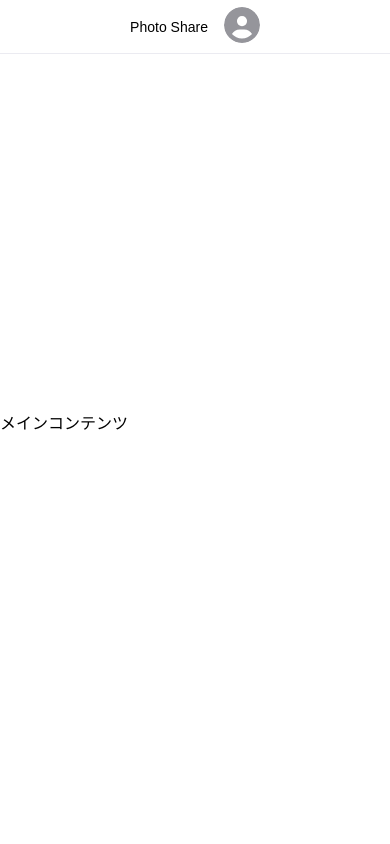
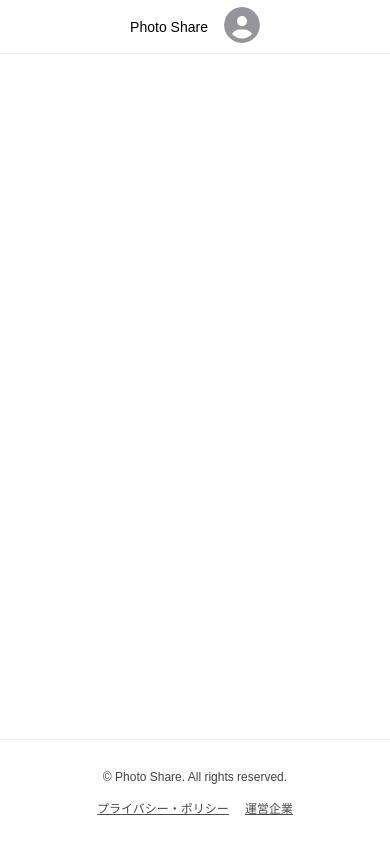
Before and after one commit to daikiku10/photo-share, a Next.js app in the folder front/: page / in a window 390 px wide. Built offline with nearby package versions, Linux system fonts and the light colour scheme.

Commit message:
ContaierとFooterコンポーネントの作成

```diff
--- a/front/src/app/(site)/layout.tsx
+++ b/front/src/app/(site)/layout.tsx
@@ -1,3 +1,5 @@
+import { Container } from "@/components/Layout/Container";
+import { Footer } from "@/components/Layout/Footer";
 import { Header } from "@/components/Layout/Header";
 import { Root } from "@/components/Layout/Root";
 
@@ -9,7 +11,8 @@ export default function SiteLayout({ children }: Props) {
   return (
     <Root>
       <Header />
-      {children}
+      <Container>{children}</Container>
+      <Footer />
     </Root>
   );
 }
--- /dev/null
+++ b/front/src/components/Layout/Container/index.tsx
@@ -0,0 +1,7 @@
+import React from "react";
+import type { ReactNode } from "react";
+import styles from "./style.module.css";
+
+export function Container({ children }: { children: ReactNode }) {
+  return <div className={styles.container}>{children}</div>;
+}
--- /dev/null
+++ b/front/src/components/Layout/Container/style.module.css
@@ -0,0 +1,4 @@
+.container {
+  display: flex;
+  flex-grow: 1;
+}
--- /dev/null
+++ b/front/src/components/Layout/Footer/index.tsx
@@ -0,0 +1,23 @@
+import Link from "next/link";
+import { Typography } from "@/components/Typography";
+import styles from "./style.module.css";
+
+export function Footer() {
+  return (
+    <footer className={styles.footer}>
+      <Typography size="small" className={styles.copyright}>
+        © Photo Share. All rights reserved.
+      </Typography>
+      <ul className={styles.list}>
+        <li>
+          {/* TODO: URL変更 */}
+          <Link href="/">プライバシー・ポリシー</Link>
+        </li>
+        <li>
+          {/* TODO: URL変更 */}
+          <Link href="/">運営企業</Link>
+        </li>
+      </ul>
+    </footer>
+  );
+}
--- /dev/null
+++ b/front/src/components/Layout/Footer/style.module.css
@@ -0,0 +1,39 @@
+.footer {
+  display: flex;
+  justify-content: center;
+  align-items: center;
+  padding: 32px;
+  border-top: 1px solid var(--gray-200);
+  font-size: 12px;
+}
+
+.copyright {
+  margin-right: 32px;
+}
+
+.list {
+  display: flex;
+  gap: 16px;
+}
+
+.list a {
+  color: var(--gray-700);
+  text-decoration: underline;
+}
+
+.list a:hover {
+  text-decoration: none;
+}
+
+@media screen and (max-width: 768px) {
+  .footer {
+    flex-direction: column;
+    gap: 4px;
+    padding: 28px 16px;
+  }
+
+  .copyright {
+    margin-right: 0;
+    margin-bottom: 8px;
+  }
+}
--- /dev/null
+++ b/front/src/components/Typography/index.tsx
@@ -0,0 +1,34 @@
+import { createElement, type ComponentPropsWithRef } from "react";
+import clsx from "clsx";
+import styles from "./style.module.css";
+
+type Size = "xsmall" | "small" | "medium" | "large";
+type Tag = "p" | "span" | "li";
+type Props<T extends Tag> = {
+  tag?: T;
+  size?: Size;
+  bold?: boolean;
+} & ComponentPropsWithRef<T>;
+
+export function Typography<T extends Tag>({
+  tag,
+  className,
+  children,
+  size = "medium",
+  bold,
+  ...props
+}: Props<T>) {
+  return createElement(
+    tag || "p",
+    {
+      className: clsx(
+        styles.typography,
+        styles[size],
+        bold && styles.bold,
+        className
+      ),
+      ...props,
+    },
+    children
+  );
+}
--- /dev/null
+++ b/front/src/components/Typography/style.module.css
@@ -0,0 +1,42 @@
+.typography {
+  line-height: 1.6;
+  color: var(--gray-800);
+}
+
+.xsmall {
+  font-size: 12px;
+}
+
+.small {
+  font-size: 14px;
+}
+
+.medium {
+  font-size: 16px;
+}
+
+.large {
+  font-size: 18px;
+}
+
+.bold {
+  font-weight: bold;
+}
+
+@media screen and (max-width: 768px) {
+  .xsmall {
+    font-size: 10px;
+  }
+
+  .small {
+    font-size: 12px;
+  }
+
+  .medium {
+    font-size: 14px;
+  }
+
+  .large {
+    font-size: 16px;
+  }
+}
```
